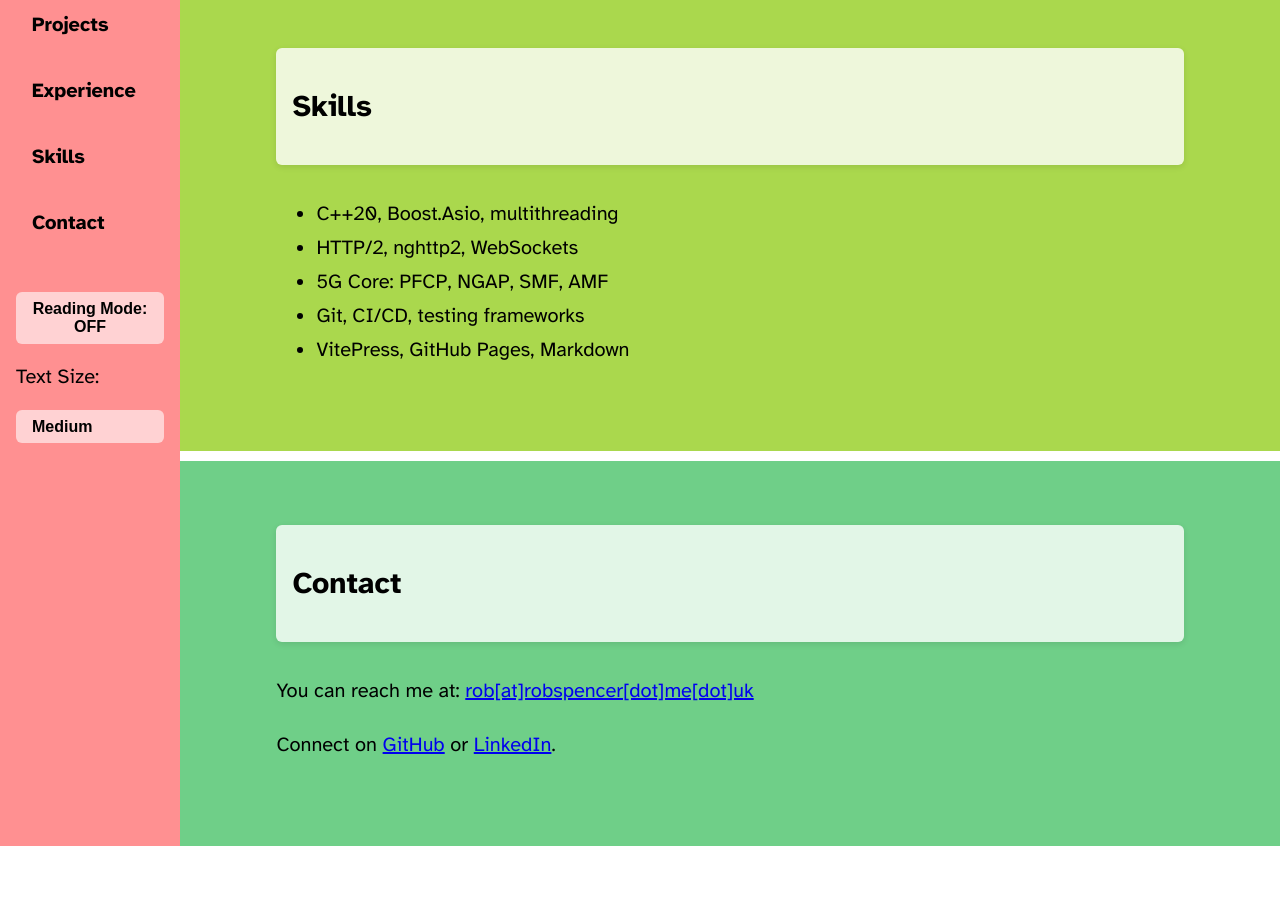
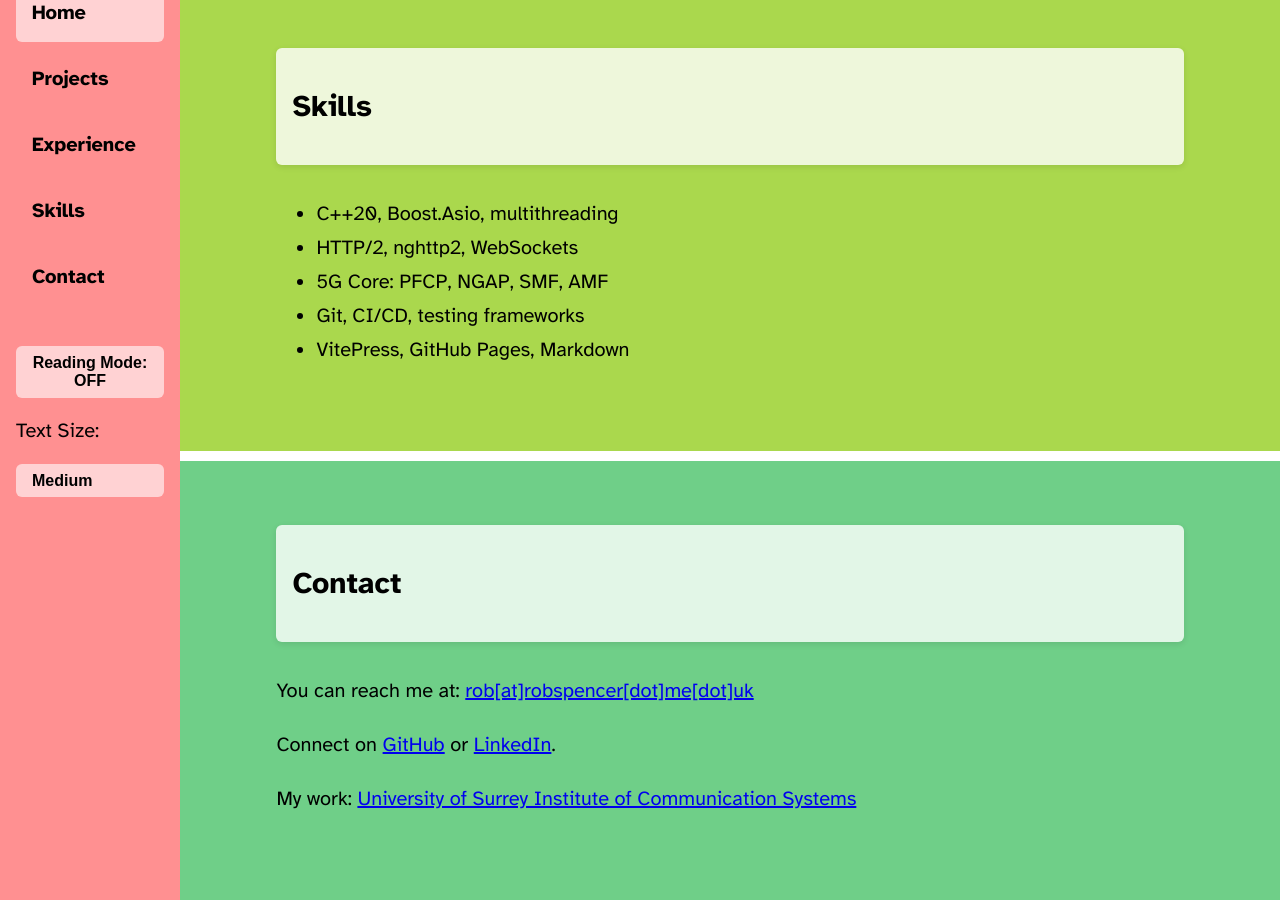
Before and after one commit to rjspencer1989/rjspencer1989.github.io, a Jekyll site: the page built from index.md, in a window 1280 px wide and 900 px high, scrolled down 1367 px. Built offline with Jekyll 4.4.1, drawn with Linux system fonts in a browser that asks for light colours; before the commit the page ends 2213 px from its top, so only the background shows below that.

Commit message:
fix contact details to add UoS

```diff
--- a/_includes/contact.md
+++ b/_includes/contact.md
@@ -14,5 +14,7 @@
       <a href="https://www.linkedin.com/in/robert-spencer-6b096511b/">LinkedIn</a>.
     </p>
 
+    <p>My work: <a href="https://www.surrey.ac.uk/institute-communication-systems">University of Surrey Institute of Communication Systems</a></p>
+
   </div>
 </section>
```
